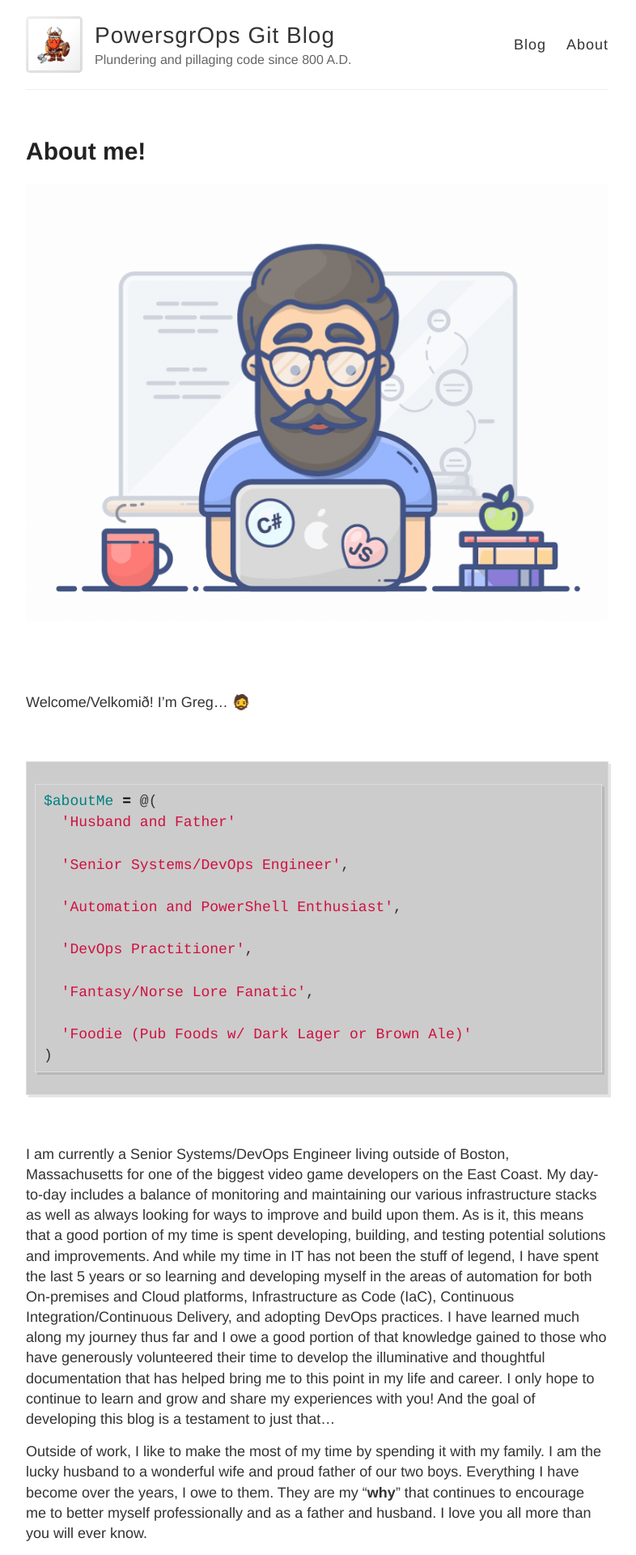
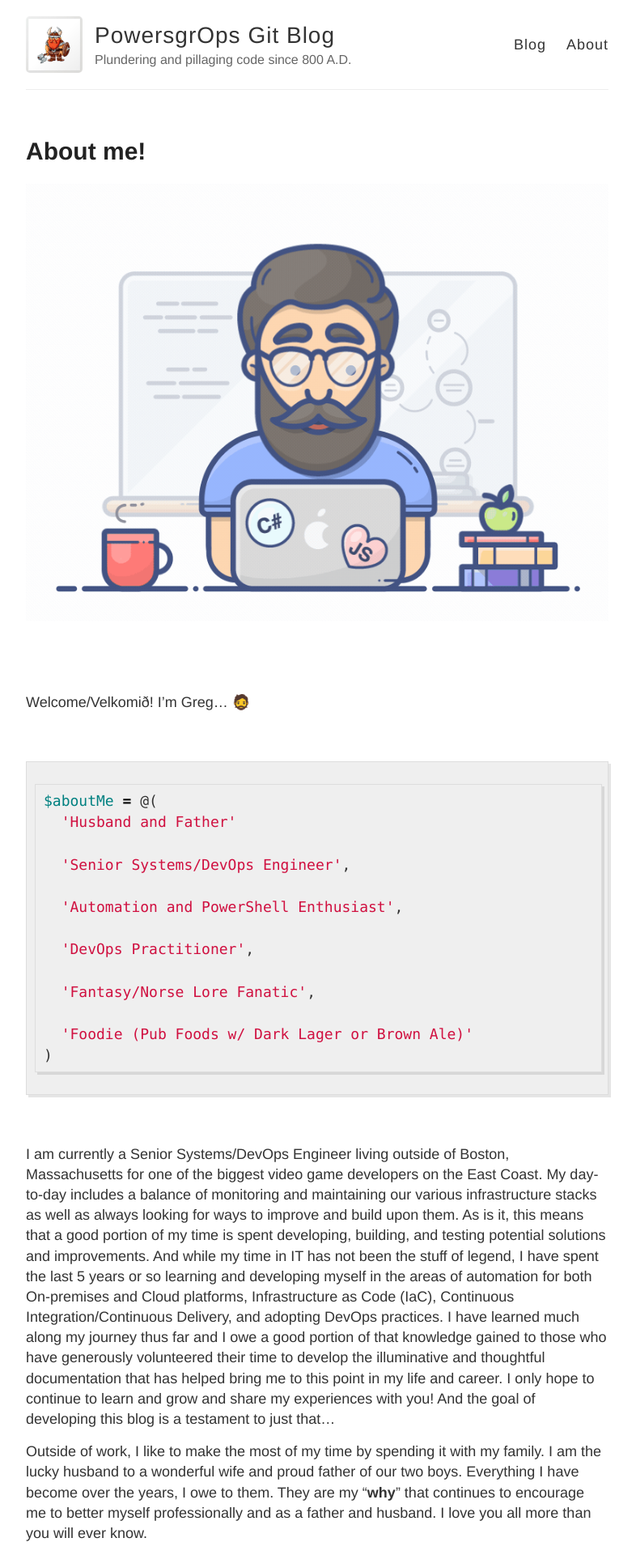
Before and after one commit to PowersgrOps/PowersgrOps.github.io, a Jekyll site: the page built from about.md, in a window 1280 px wide. Shown: the top 1920 px of the page at 81% size, without its empty margins (248-1034 px from the left). Built offline with Jekyll 4.4.1, drawn with Linux system fonts in a browser that asks for light colours.

Commit message:
Updated highlights.scss.

```diff
--- a/_sass/_highlights.scss
+++ b/_sass/_highlights.scss
@@ -1,6 +1,6 @@
 
 .highlight {
-  background-color: #cccccc;
+  background-color: #efefef;
   padding: 7px 7px 7px 10px;
   border: 1px solid #ddd;
   -moz-box-shadow: 3px 3px rgba(0,0,0,0.1);
@@ -11,7 +11,7 @@
 }
 
 code {
-  font-family:'Bitstream Vera Sans Mono','Courier', monospace;
+  font-family:Monaco, "Courier New", "DejaVu Sans Mono", "Bitstream Vera Sans Mono", monospace;
 }
 
 .highlight .lineno { padding-right: 24px; color: lighten(#333332,50);}
```
